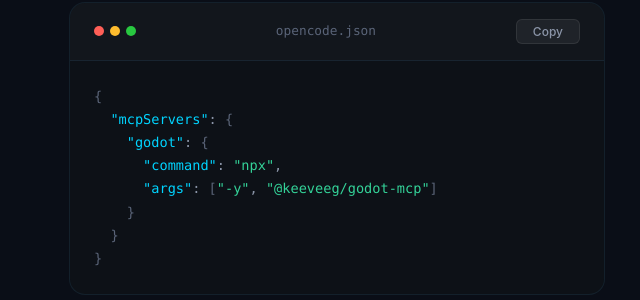
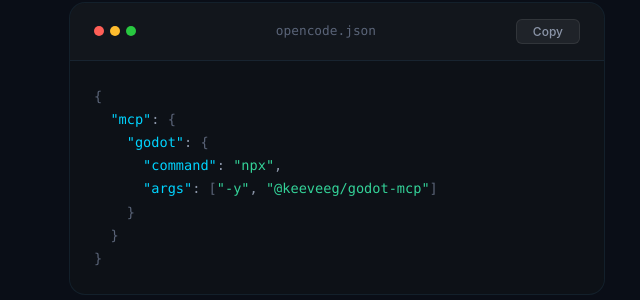
Before and after one commit to KeeVeeG/godot-mcp, a website: page web/index.html in a window 1280 px wide. Both pictures are taken after a click on the button "Copy". Shown: the part 4319-4619 px from the top of the page, 603-1243 px from the left. Drawn offline with Linux system fonts and the light colour scheme.

Commit message:
fix: website updates

```diff
--- a/web/index.html
+++ b/web/index.html
@@ -361,7 +361,7 @@
             </div>
             <div class="code-body">
               <pre id="codeContent"><span class="bracket">{</span>
-  <span class="key">"mcpServers"</span>: <span class="bracket">{</span>
+  <span class="key">"mcp"</span>: <span class="bracket">{</span>
     <span class="key">"godot"</span>: <span class="bracket">{</span>
       <span class="key">"command"</span>: <span class="string">"npx"</span>,
       <span class="key">"args"</span>: <span class="bracket">[</span><span class="string">"-y"</span>, <span class="string">"@keeveeg/godot-mcp"</span><span class="bracket">]</span>
--- a/web/main.js
+++ b/web/main.js
@@ -107,7 +107,7 @@
    COPY CODE
    ═══════════════════════════════════════════════════════════ */
 function copyCode() {
-  const code = '{\n  "mcpServers": {\n    "godot": {\n      "command": "npx",\n      "args": ["-y", "@keeveeg/godot-mcp"]\n    }\n  }\n}';
+  const code = '{\n  "mcp": {\n    "godot": {\n      "command": "npx",\n      "args": ["-y", "@keeveeg/godot-mcp"]\n    }\n  }\n}';
   const btn = document.getElementById('copyBtn');
   navigator.clipboard
     .writeText(code)
```
